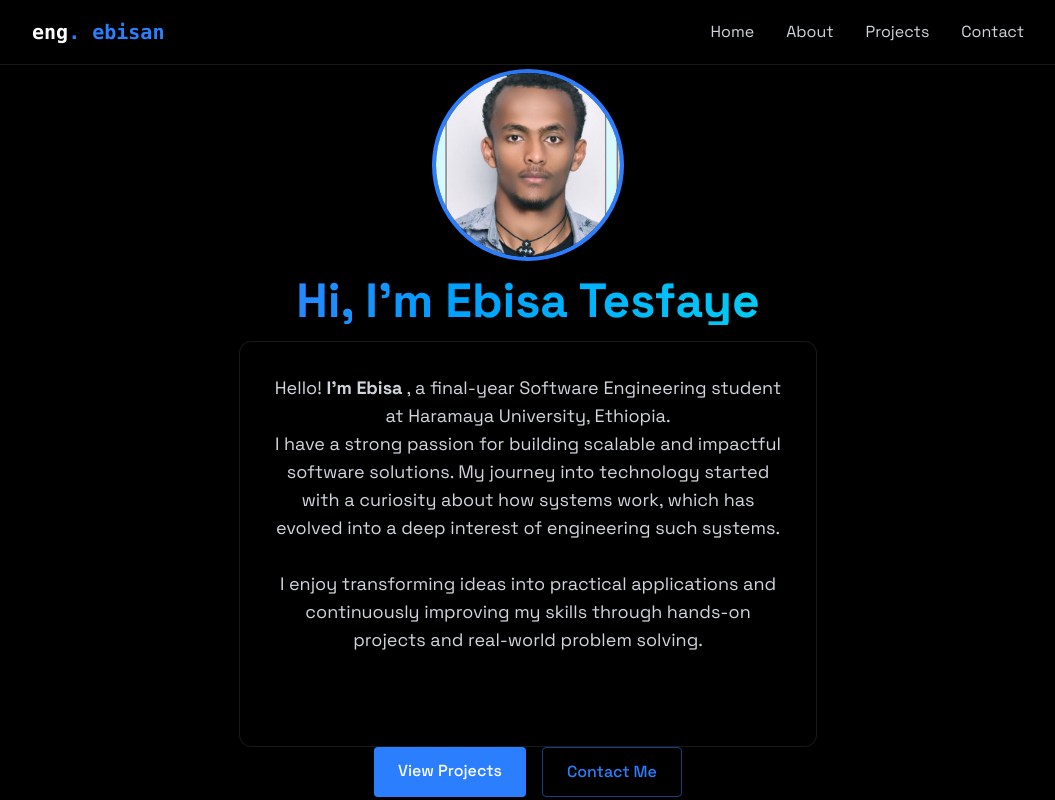
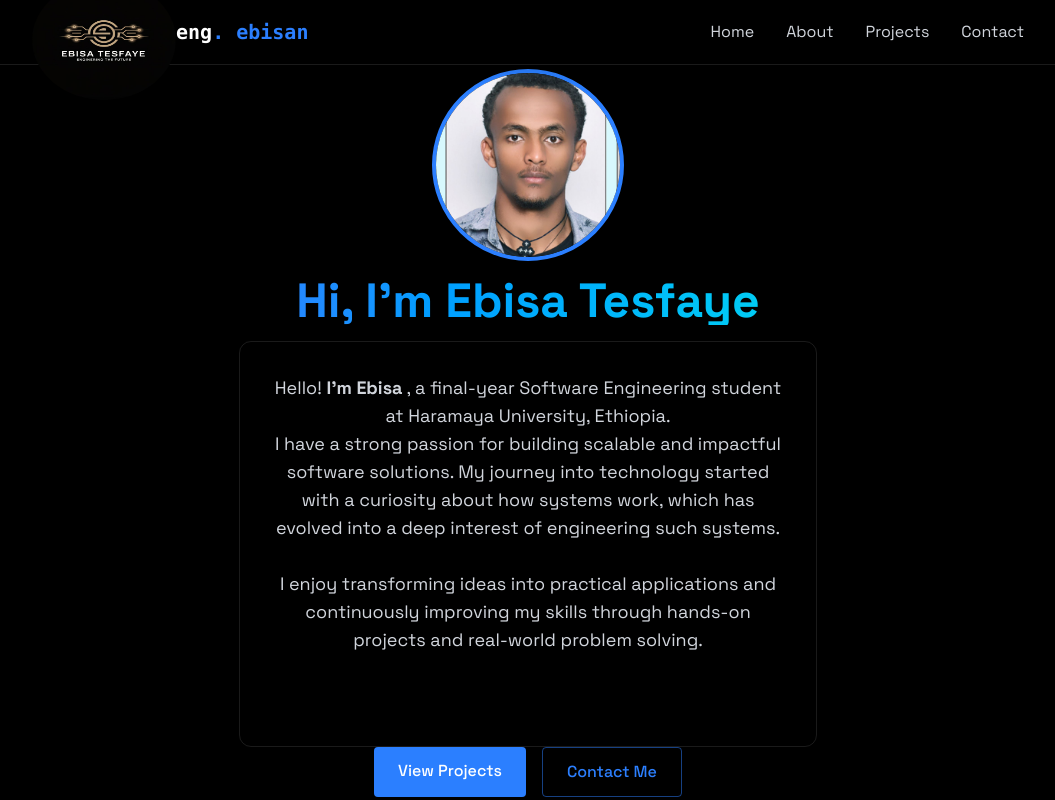
Before and after one commit to ebisatesfaye/eng.-ebisa-tesfaye, a React (Vite) app: page / in a window 1280 px wide. Shown: the top 800 px of the page, without its empty margins (112-1167 px from the left). Built offline with nearby package versions, Linux system fonts and the light colour scheme.

Commit message:
logo added

```diff
--- a/index.html
+++ b/index.html
@@ -10,6 +10,7 @@
       rel="stylesheet"
     />
     <meta name="viewport" content="width=device-width, initial-scale=1.0" />
+    <link rel="icon" type="image/png" href="./src/assets/profile2.png" />
     <title>Eng. Ebisa Tesfaye</title>
   </head>
   <body>
--- a/src/components/Navbar.jsx
+++ b/src/components/Navbar.jsx
@@ -1,16 +1,18 @@
 import { useEffect } from "react"
+import profile from "../assets/profile2.png"
 
-export const Navbar = ({menuOpen, setMenuOpen}) => {
+export const Navbar = ({ menuOpen, setMenuOpen }) => {
 
     useEffect(() => {
         document.body.style.overflow = menuOpen ? "hidden" : "";
     }, [menuOpen]);
-    return  (
+    return (
         <nav className="fixed top-0 w-full z-40 bg-[rgba(10, 10, 10, 0.8)] backdrop-blur-lg border-b border-white/10 shadow-lg">
-        <div className="max-w-5xl mx-auto px-4">
+            <div className="max-w-5xl mx-auto px-4 ">
                 <div className="flex justify-between items-center h-16">
-                <a href="#home" className="font-mono text-xl font-bold text-white">
+                    <a href="#home" className="font-mono text-xl font-bold text-white flex items-center">
 
+                        <img src={profile} alt="Profile" className="w-36 h-36 rounded-full pt-3 pb-3 mt-4" />
                         eng<span className="text-blue-500">. ebisan</span>
                     </a>
                     <div
```
Also changed, not shown: src/assets/profile2.png (added). Lines whose indentation alone changed are shown as unchanged.
